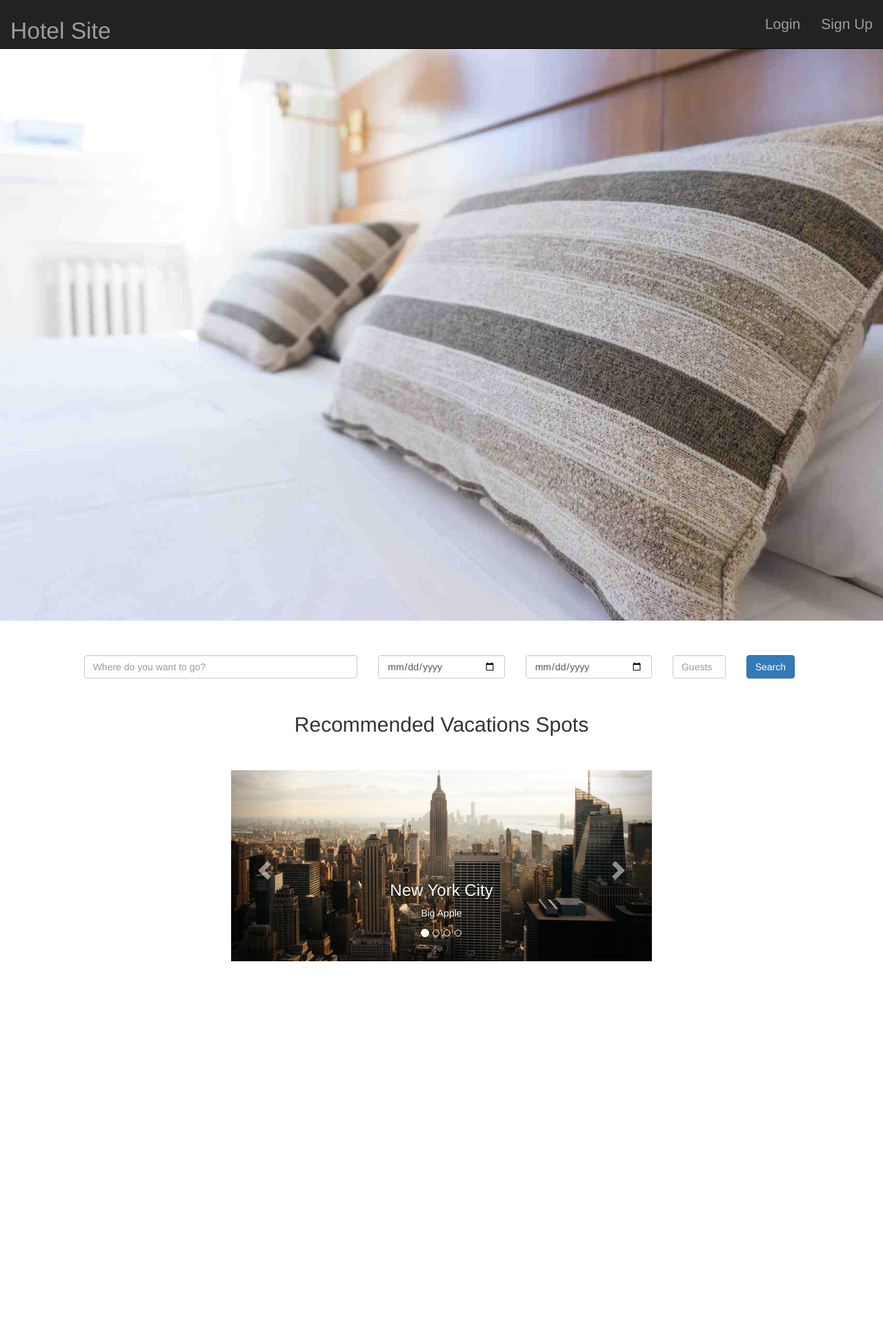
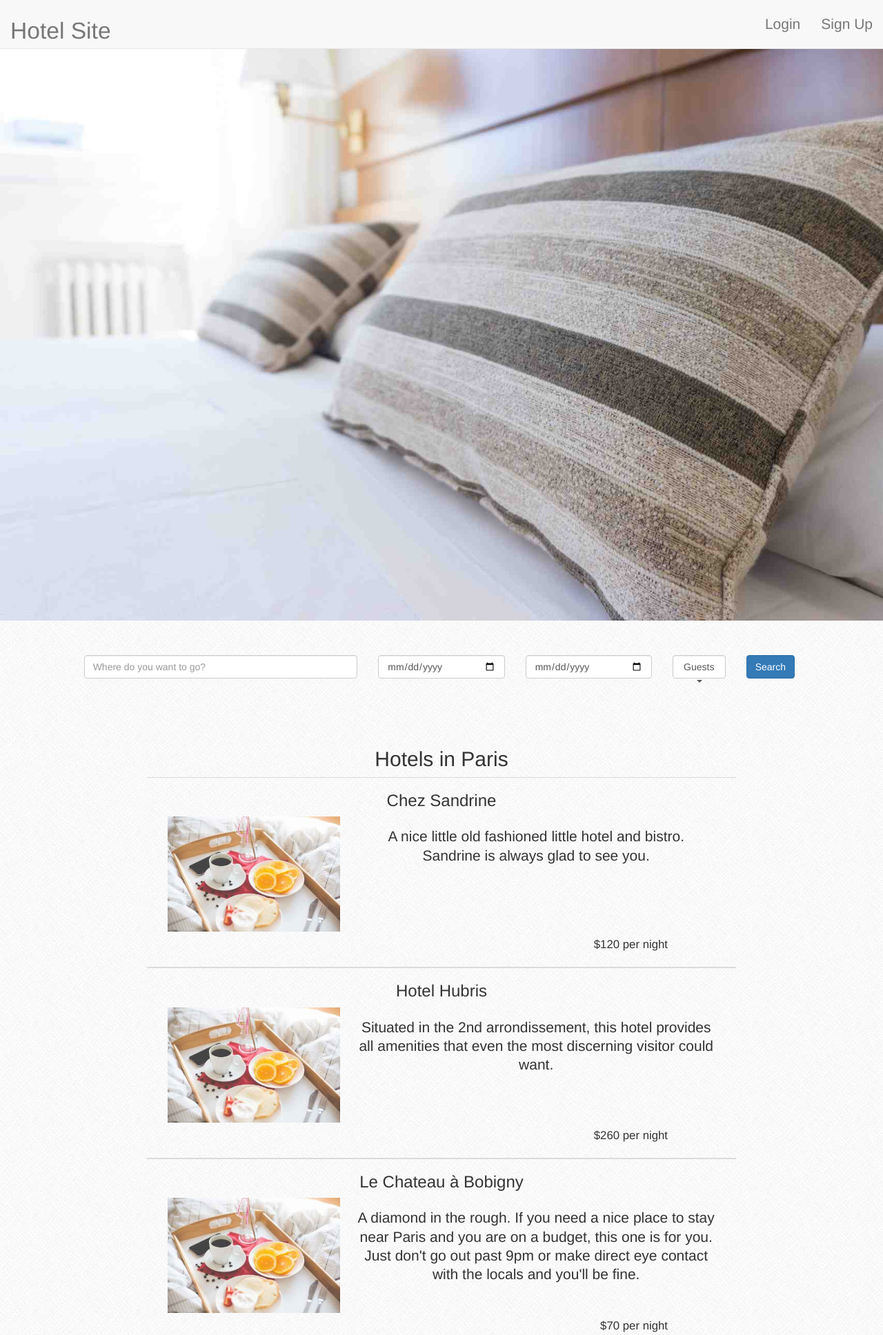
Before and after one commit to ibaena/hotelSite, a PHP site: page /home.html in a window 1280 px wide. Shown: the top 1936 px of the page at 69% size. Before the commit the page ends 1394 px from the top, so only its background shows below. Run offline with PHP 8.4, Linux system fonts and the light colour scheme; some libraries are stand-ins or nearby versions.

Commit message:
added a few new hotels to test search function

```diff
--- a/css/style.css
+++ b/css/style.css
@@ -1,6 +1,12 @@
 body{
   font-family: "Helvetica Neue",Helvetica,Arial,sans-serif;
   height: 2000px;
+  background: url('../img/greyzz.png') repeat;
+/*
+========================================================
+ This pattern is downloaded from www.subtlepatterns.com
+ If you need more, that's where to get'em.
+ =======================================================*/
 }
 
 .locations {
@@ -10,6 +16,9 @@ body{
 .searchbar {
   margin-top: 50px;
   clear: both;
+}
+.dropdown-menu {
+  text-align: center;
 }
 
 #subhead {
@@ -22,6 +31,8 @@ body{
   margin-bottom: 175px;
   margin-top: 50px;
 }
+
+/* ====  NAV ===== */
 
 #nav-scroller{
   transition: all 0.5s;
@@ -40,6 +51,8 @@ body{
   margin-top: 20px;
 }
 
+/* ==== HEADER ===== */
+
 #head-images{
   height: 45%;
   background: #2EECDC;
@@ -47,6 +60,70 @@ body{
   background: url("../img/hotelbed_comp.jpg") no-repeat;
   background-size: cover;
   transition: all 3s;
+}
+
+/* ===== HOTEL LIST ===== */
+
+.hotel-list-container{
+  margin: 80px 0;
+}
+
+.hotel{
+  border-top: 1px solid #DCDADA;
+  border-bottom: 1px solid #DCDADA;
+  padding-bottom: 10px;
+  cursor: pointer;
+  transition: border-top 1s, border-bottom 1s;
+}
+
+.hotel:hover{
+  border-top: 1px solid #888888;
+  border-bottom: 1px solid #888888;
+}
+
+.hotel-img{
+  max-width: 250px;
+  height: auto;
+  width: auto;
+}
+
+.hotel-description{
+  margin-top: 15px;
+  font-size: 1.5em;
+  line-height: 1.3em;
+}
+
+.hotel-price-p{
+  font-size: 1.2em;
+  padding-top: 7px;
+}
+
+/* ===== HOTEL MODALS ===== */
+.modal-pic{
+  max-width: 400px;
+  height: auto;
+  width: auto;
+}
+
+.modal-hotel-description{
+  font-size: 1.2em;
+  padding-top: 20px;
+  padding-bottom: 15px;
+}
+
+.modal-hotel-price{
+  font-size: 1.3em;
+}
+
+.modal-hotel-reviews{
+  font-size: 1.3em;
+  color: #1855D0;
+  font-weight: bold;
+  cursor: pointer;
+}
+
+.reviews{
+  display: none;
 }
 
 /*MEDIA QUERIES*/
--- a/home.html
+++ b/home.html
@@ -15,8 +15,8 @@
 
 <body>
 
-  <!-- TODO Nav Section -->
-  <div class="navbar navbar-inverse navbar-fixed-top">
+  <!-- Nav Section -->
+  <div class="navbar navbar-default navbar-fixed-top">
     <div class="container-fluid">
 
       <div id="nav-scroller" class="navbar-header">
@@ -42,7 +42,7 @@
     </div>
   </div>
 
-  <!-- TODO Header Section -->
+  <!-- Header Section -->
 
   <!-- Image changer -->
   <div id="head-images" class="container-fluid"></div>
@@ -63,7 +63,20 @@
         <input type="date" class="form-control calendar" placeholder="Check Out">
       </div>
       <div class="col-sm-1">
-        <input type="dropdown" class="form-control dropdown" placeholder="Guests">
+        <button data-toggle="dropdown" class="form-control dropdown-toggle">Guests<span class="caret"></span></button>
+  <ul class="dropdown-menu">
+    <option value="1">1</option>
+    <option value="2">2</option>
+    <option value="3">3</option>
+    <option value="4">4</option>
+    <option value="5">5</option>
+    <option value="6">6</option>
+    <option value="7">7</option>
+    <option value="8">8</option>
+    <option value="9">9</option>
+    <option value="10">10</option>
+
+  </ul>
       </div>
       <div class="col-sm-1">
         <button class="btn btn-primary submit">Search</button>
@@ -73,6 +86,150 @@
  </div>
 
   <!-- TODO Slide Down filter -->
+
+  <!-- List items -->
+  <div class="container-fluid hotel-list-container">
+    <div class="col-xs-12 text-center">
+      <h2 id="hotel-list-title">Hotels in Paris</h2>
+    </div>
+
+    <div id="paris-hotel1" class="row paris-hotel">
+      <div class="col-xs-12 col-md-8 col-md-offset-2 hotel" data-toggle="modal" data-target="#paris-hotel1-modal">
+        <div class="col-xs-12 text-center">
+          <h3 class="hotel-name">Chez Sandrine</h3>
+        </div>
+        <div class="col-xs-12 col-sm-12 col-md-4 text-center">
+          <img class="hotel-img" src="img/hotel1_comp.jpg">
+        </div>
+        <div class="col-xs-12 col-sm-12 col-md-8 text-center">
+          <p class="hotel-description pull-left">A nice little old fashioned little hotel and bistro.  Sandrine is always glad to see you.</p>
+        </div>
+        <div class="col-xs-10 col-xs-offset-1">
+          <p class="hotel-price-p pull-right"><span id="paris-hotel1-price">$120</span> per night</p>
+        </div>
+      </div>
+    </div>
+
+    <div id="paris-hotel2" class="row paris-hotel">
+      <div class="col-xs-12 col-md-8 col-md-offset-2 hotel" data-toggle="modal" data-target="#paris-hotel1-modal">
+        <div class="col-xs-12 text-center">
+          <h3 class="hotel-name">Hotel Hubris</h3>
+        </div>
+        <div class="col-xs-12 col-sm-12 col-md-4 text-center">
+          <img class="hotel-img" src="img/hotel1_comp.jpg">
+        </div>
+        <div class="col-xs-12 col-sm-12 col-md-8 text-center">
+          <p class="hotel-description pull-left">Situated in the 2nd arrondissement, this hotel provides all amenities that even the most discerning visitor could want.</p>
+        </div>
+        <div class="col-xs-10 col-xs-offset-1">
+          <p class="hotel-price-p pull-right"><span id="paris-hotel1-price">$260</span> per night</p>
+        </div>
+      </div>
+    </div>
+
+    <div id="paris-hotel3" class="row paris-hotel">
+      <div class="col-xs-12 col-md-8 col-md-offset-2 hotel" data-toggle="modal" data-target="#paris-hotel1-modal">
+        <div class="col-xs-12 text-center">
+          <h3 class="hotel-name">Le Chateau à Bobigny</h3>
+        </div>
+        <div class="col-xs-12 col-sm-12 col-md-4 text-center">
+          <img class="hotel-img" src="img/hotel1_comp.jpg">
+        </div>
+        <div class="col-xs-12 col-sm-12 col-md-8 text-center">
+          <p class="hotel-description pull-left">A diamond in the rough.  If you need a nice place to stay near Paris and you are on a budget, this one is for you.  Just don't go out past 9pm or make direct eye contact with the locals and you'll be fine.</p>
+        </div>
+        <div class="col-xs-10 col-xs-offset-1">
+          <p class="hotel-price-p pull-right"><span id="paris-hotel1-price">$70</span> per night</p>
+        </div>
+      </div>
+    </div>
+
+    <div id="london-hotel1" class="row london-hotel">
+      <div class="col-xs-12 col-md-8 col-md-offset-2 hotel" data-toggle="modal" data-target="#paris-hotel1-modal">
+        <div class="col-xs-12 text-center">
+          <h3 class="hotel-name">The Chipper Hotel</h3>
+        </div>
+        <div class="col-xs-12 col-sm-12 col-md-4 text-center">
+          <img class="hotel-img" src="img/hotel1_comp.jpg">
+        </div>
+        <div class="col-xs-12 col-sm-12 col-md-8 text-center">
+          <p class="hotel-description pull-left">This hotel is right in the heart of the city!</p>
+        </div>
+        <div class="col-xs-10 col-xs-offset-1">
+          <p class="hotel-price-p pull-right"><span id="paris-hotel1-price">$125</span> per night</p>
+        </div>
+      </div>
+    </div>
+
+  </div>
+
+  <!-- PARIS MODALS -->
+
+    <div class="modal" id="paris-hotel1-modal">
+      <div class="modal-dialog">
+        <div class="modal-content">
+          <div class="modal-header">
+            <button class="close" data-dismiss="modal" data-backdrop="static">&times;</button>
+            <h2 class="modal-title text-center">Chez Sandrine</h2>
+          </div>
+          <div class="modal-body">
+            <div class="row">
+              <div class="col-xs-12 text-center">
+                <img class="modal-pic" src="img/hotel1_comp.jpg" alt="paris hotel1 modal pic">
+              </div>
+              <div class="col-xs-12 text-center">
+                <p class="modal-hotel-description">Venez Chez Sandrine!  All are welcome in this quaint little bistro.  Hang your coats at the door, play a game of pool on our old table.  Listen to the sound of jazz fill the night.  And when you get too tired, or have had one too many, kick off your shoes and stay the night.</p>
+              </div>
+            </div>
+            <div class="row">
+              <div class="col-xs-6 text-center">
+                <p class="modal-hotel-price"><span id="modal-paris-hotel1-price">$120</span> per night</p>
+              </div>
+              <div class="col-xs-6 text-center">
+                <p class="modal-hotel-reviews">See Reviews</p>
+              </div>
+            </div>
+
+            <div class='reviews'>
+              <hr />
+
+              <div class="row user-review">
+                <div class="col-xs-12">
+                  <p class="user">Tom wrote:</p>
+                </div>
+                <div class="col-xs-12">
+                  <p class="user-review">I used to love coming here before work took me far, far away.  Good drink, good company, and a great view overlooking the Seine river.  Now that I'm back in the area, I've been trying to bring the family here whenever I can.</p>
+                </div>
+                <div class="col-xs-12">
+                  <p class="user-rating">*****</p>
+                </div>
+              </div>
+
+              <hr />
+
+              <div class="row user-review">
+                <div class="col-xs-12">
+                  <p class="user">John wrote:</p>
+                </div>
+                <div class="col-xs-12">
+                  <p class="user-review">Not a bad place.  A bit too much cigar smoke for my taste, and the landlady can't seem to keep her hands off me, even though I keep telling her I have a girlfriend.  The atmosphere is good though.</p>
+                </div>
+                <div class="col-xs-12">
+                  <p class="user-rating">***</p>
+                </div>
+              </div>
+
+            </div>
+
+          </div>
+          <div class="modal-footer">
+            <button class="btn btn-primary">Reserve</button>
+            <button class="btn btn-default" data-dismiss="modal">Cancel</button>
+            <button class="btn btn-danger">Ignore this Hotel</button>
+          </div>
+        </div>
+      </div>
+    </div>   <!-- END PARIS HOTEL1 MODAL -->
 
   <!-- Content Break-->
   <div class="container-fluid">
--- a/js/index.js
+++ b/js/index.js
@@ -39,8 +39,14 @@ $(document).ready(function(){
 	 		}
 	 		img++;
  		}, 10000);
+	}
 
- 	}
+	// ========= MODAL SECTION ==============
+
+	// USER SLIDE
+	$('.modal-hotel-reviews').click(function(event) {
+		$(this).parent().parent().next().slideToggle(400);
+	});
 
 
  	// FUNCTIONS CALLED
```
Also changed, not shown: img/greyzz.png (added), img/hotel1_comp.jpg (added).
